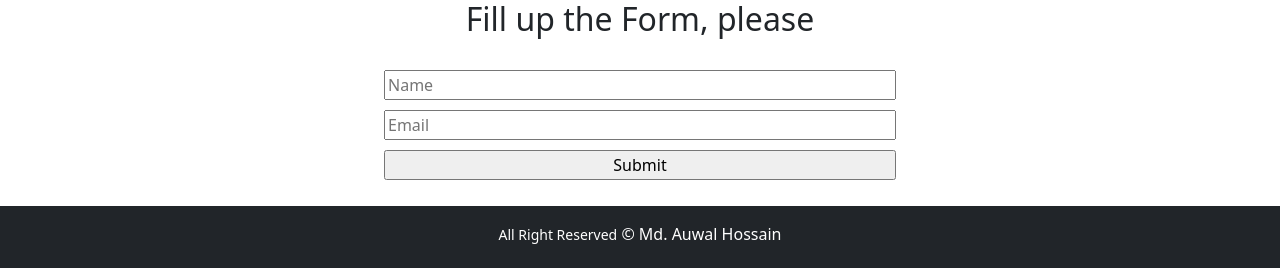
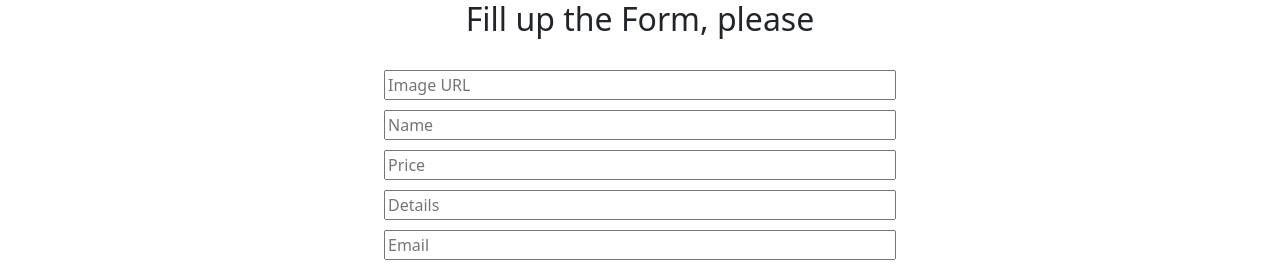
Before and after one commit to mdauwalhossain/travel-anywhere, a React (Create React App) app: page /order in a window 1280 px wide. Shown: the part 360-628 px from the top of the page. Built offline with nearby package versions, Linux system fonts and the light colour scheme; no server answers.

Commit message:
Delete works

```diff
--- a/src/Components/Body/Body.js
+++ b/src/Components/Body/Body.js
@@ -12,7 +12,7 @@ const Body = (props) => {
                 <Card.Body className="">
                 <Card.Title className="bg-red-500 text-info bg-dark">Category: {name}</Card.Title>
                 <Card.Text className="text-info">
-                    <h6>Price: {price} (Yearly)</h6>
+                    <h6>Price: {price}</h6>
                     <p><small>{details}</small></p>
                     <Link to="/order" style={{textDecoration: 'none' , px: '5'}} className=" border border-3 px-3 border-info bg-warning rounded-pill">Explore More</Link>
                 </Card.Text>
--- a/src/Components/MyOrder/MyOrder.js
+++ b/src/Components/MyOrder/MyOrder.js
@@ -9,7 +9,7 @@ const MyOrder = () => {
       const email = emailRef.current.value;
       const newUser = {name, email};
 
-      fetch('http://localhost:5000/products', {
+      fetch('https://cryptic-springs-81955.herokuapp.com/products', {
         method: 'POST',
         headers:{
             'content-type': 'application/json'
@@ -33,7 +33,10 @@ const MyOrder = () => {
                 <h2>Fill up the Form, please</h2> <br />
 
                     <form onSubmit={handleAddUser}>
+                        <input type="text" placeholder="Image URL" ref={nameRef} />
                         <input type="text" placeholder="Name" ref={nameRef} />
+                        <input type="text" placeholder="Price" ref={nameRef} />
+                        <input type="text" placeholder="Details" ref={nameRef} />
                         <input type="email" name="" id="" placeholder="Email" ref={emailRef}/>
                         <input type="submit" />
                     </form>
--- a/src/Components/Users/Users.js
+++ b/src/Components/Users/Users.js
@@ -22,9 +22,9 @@ const Users = () => {
         })
         .then(res => res.json())
         .then(data => {
-            if(data.deleteCount > 0){
+            if(data.deletedCount > 0 ) {
                 alert('Delete item successfully');
-                const remainingUsers = users.filter(user => user._id !== id)
+                const remainingUsers = users.filter(user => user._id !== id);
                 setUsers(remainingUsers);
             }
         })
```
Also changed, not shown: public/data.json (deleted, +0 -3 lines).
